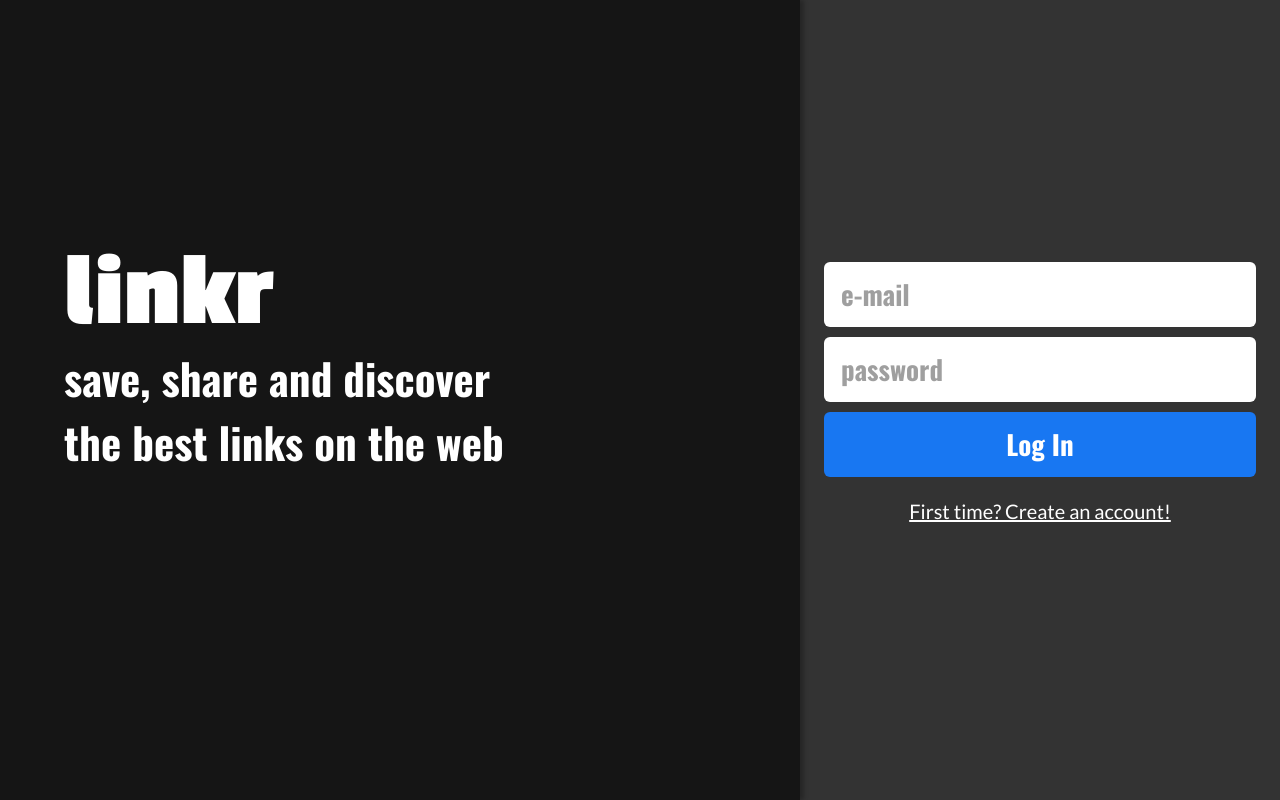
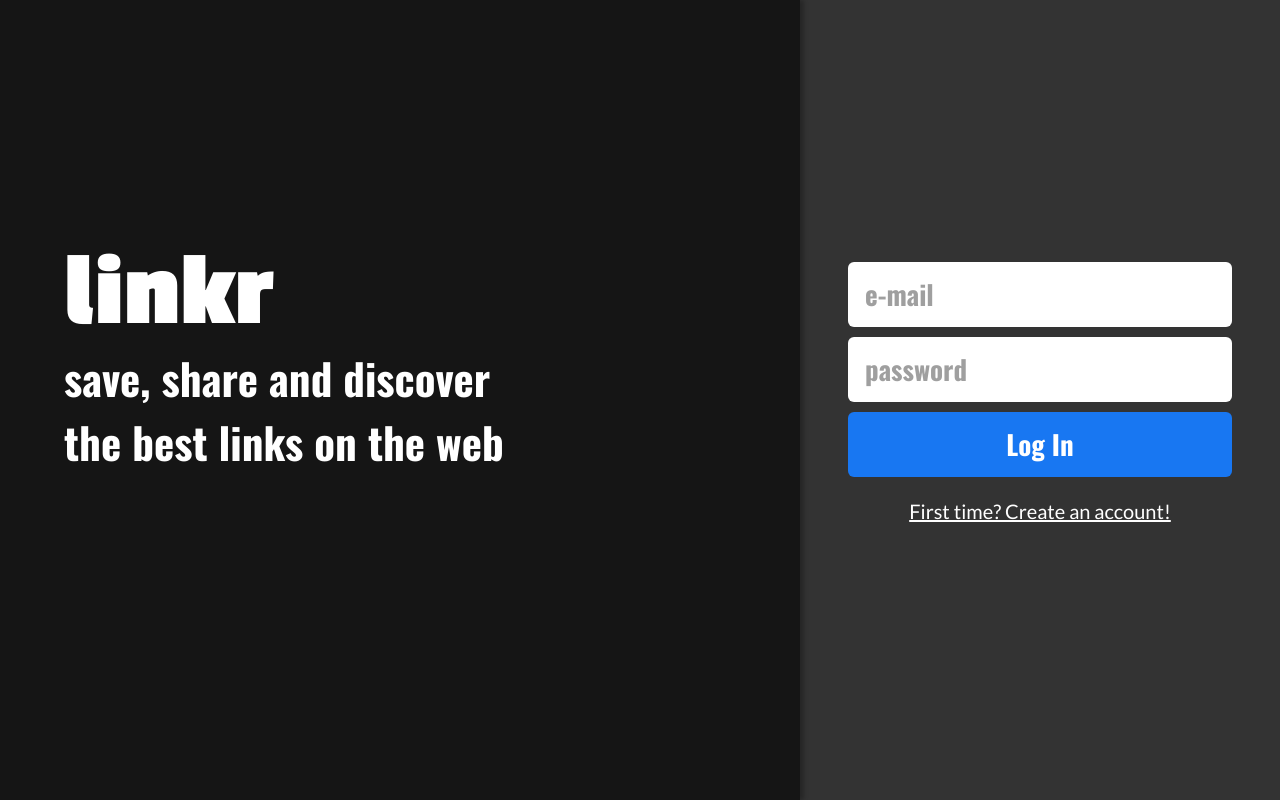
Before and after one commit to cybalencar96/linkr-front, a React (Create React App) app: page / in a window 1280 px wide. Built offline with nearby package versions, Linux system fonts and the light colour scheme.

Commit message:
Corrigido tamanho dos inputs e botão no layout desktop

```diff
--- a/src/components/shared/FrontPages/FrontPageButton.js
+++ b/src/components/shared/FrontPages/FrontPageButton.js
@@ -1,7 +1,7 @@
 import styled from "styled-components";
 
 const FrontPageButton = styled.button`
-    width: 90%;
+    width: 80%;
     height: 65px;
     border-radius: 6px;
     background-color: #1877F2;
@@ -14,6 +14,9 @@ const FrontPageButton = styled.button`
     &:disabled{
         opacity: 0.7;
     }
+    @media (max-width: 992px){
+        width: 90%;
+    }
 `;
 
 export default FrontPageButton;
--- a/src/components/shared/FrontPages/FrontPageInput.js
+++ b/src/components/shared/FrontPages/FrontPageInput.js
@@ -1,7 +1,7 @@
 import styled from "styled-components";
 
 const FrontPageInput = styled.input`
-    width: 90%;
+    width: 80%;
     height: 65px;
     border-radius: 6px;
     background-color: #ffffff;
```
